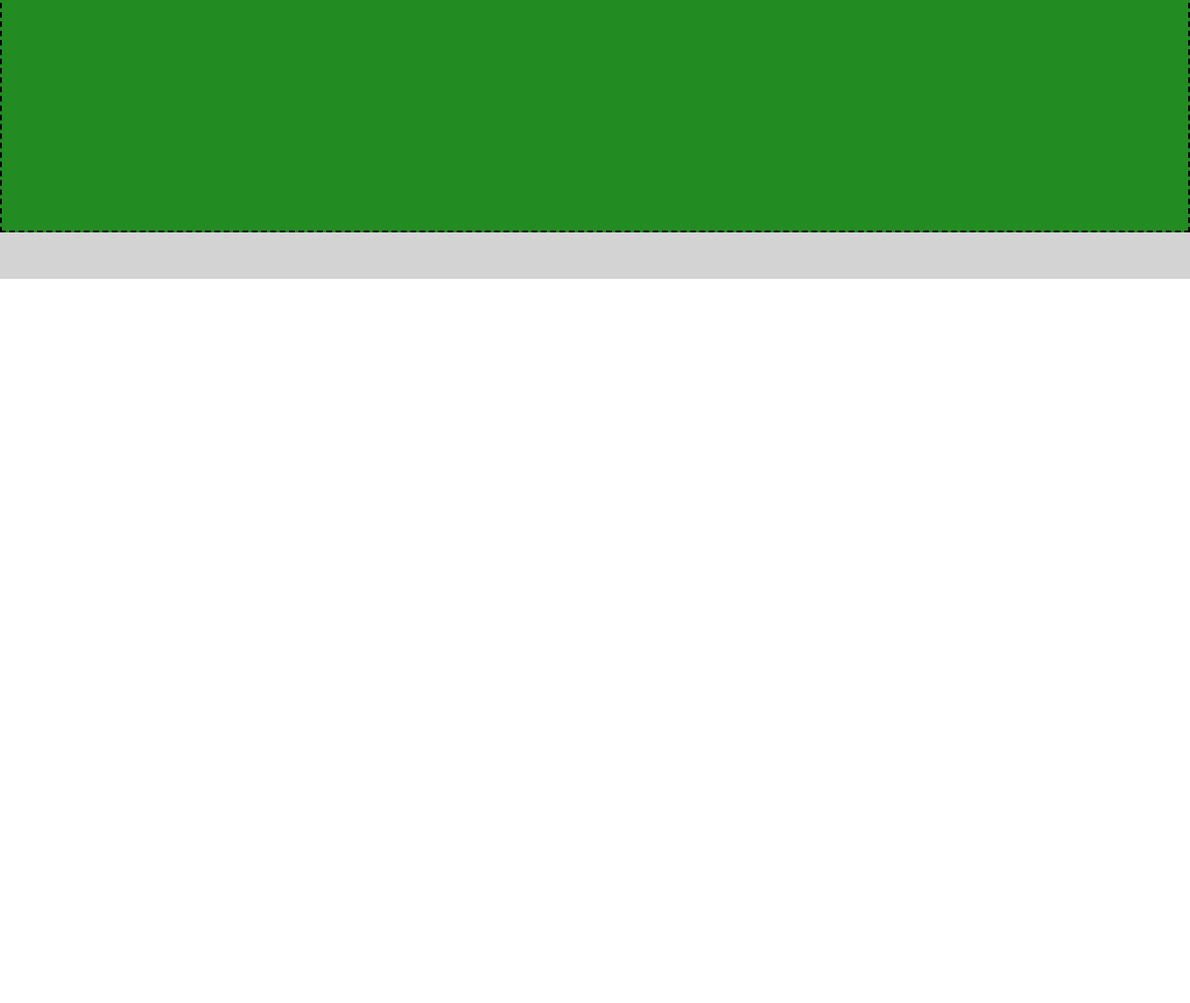
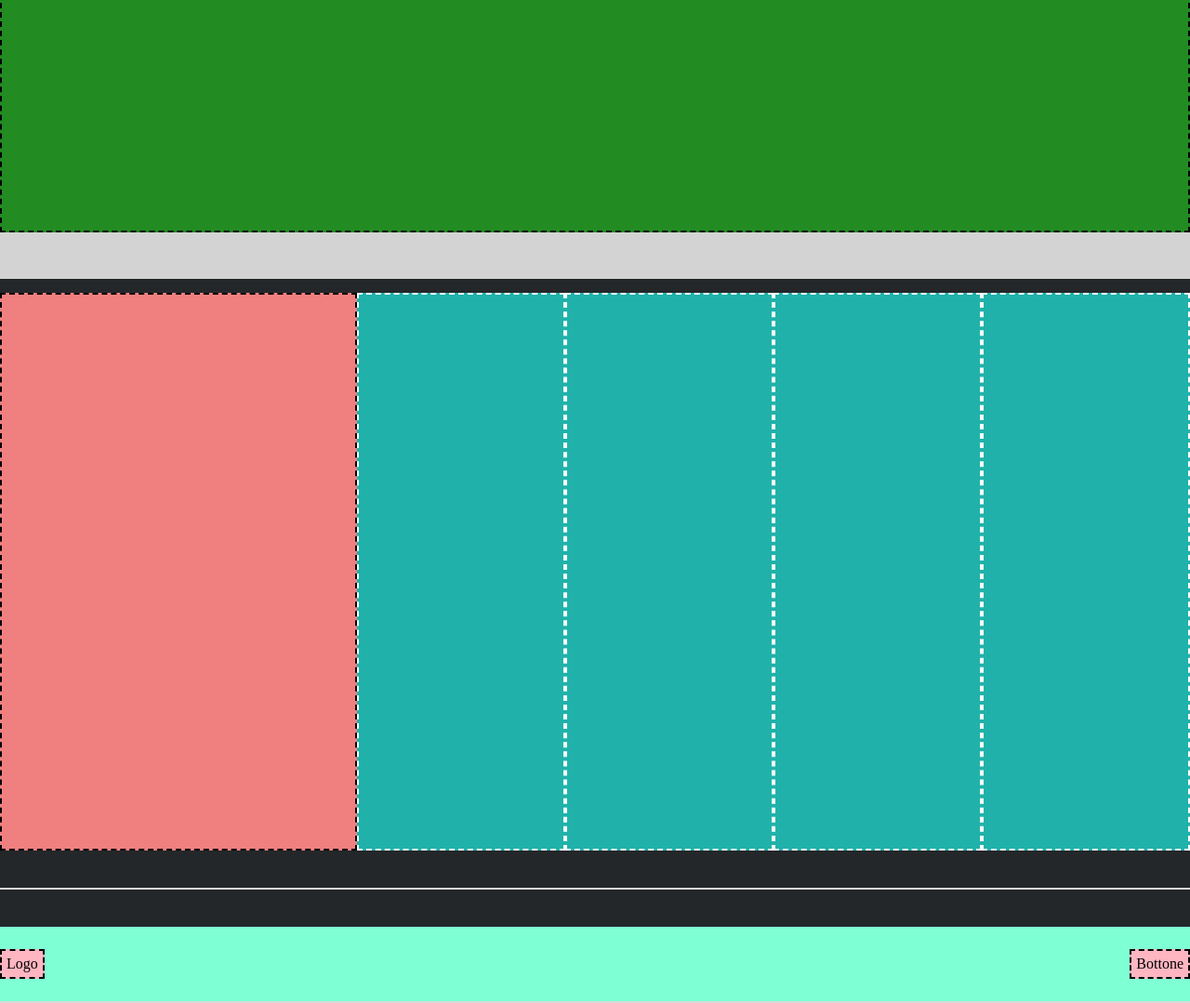
Before and after one commit to Luigi-Iorio/htmlcss-struttura-discord, a plain HTML site: page index.html in a window 1280 px wide. Shown: the part 3190-4269 px from the top of the page at 93% size. Before the commit the page ends 3490 px from the top, so only its background shows below. Drawn offline with Linux system fonts and the light colour scheme.

Commit message:
feat: footer struttura discord

```diff
--- a/css/style.css
+++ b/css/style.css
@@ -22,6 +22,10 @@ a {
 /* DEBUG */
 .debug .border {
   border: 2px dashed #000000;
+}
+
+.debug .border-w {
+  border: 2px dashed white;
 }
 
 .debug .border-l {
@@ -87,6 +91,36 @@ a {
   background-color: #ffc0cb;
 }
 
+/* debug footer */
+.debug footer {
+  background-color: #23272a;
+}
+
+.debug .col {
+  height: 600px;
+  width: calc(70% / 4);
+  background-color: #20b2aa;
+}
+
+.debug .col.big {
+  width: 30%;
+  background-color: #f08080;
+}
+
+.debug .footer.bottom {
+  background-color: #7fffd4;
+  height: 80px;
+}
+
+.debug .bottone {
+  background-color: #ffb6c1;
+  padding: 5px;
+}
+
+.conte {
+  border-bottom: 2px solid #d7d7d8;
+}
+
 /* HEADER */
 
 /* header top */
@@ -144,3 +178,23 @@ nav {
   display: flex;
   flex-direction: row-reverse;
 }
+
+/* FOOTER */
+footer {
+  padding-top: 15px;
+}
+
+.footer {
+  display: flex;
+  flex-direction: row;
+  justify-content: space-between;
+  align-items: center;
+}
+
+.footer.top {
+  margin-bottom: 40px;
+}
+
+.footer.bottom {
+  margin-top: 40px;
+}
--- a/index.html
+++ b/index.html
@@ -75,5 +75,30 @@
       <!-- /section quattro -->
     </main>
     <!-- /main -->
+
+    <!-- footer -->
+    <footer>
+      <!-- footer top-->
+      <div class="conte">
+        <div class="footer top big-layout">
+          <div class="col big border"></div>
+          <div class="col border-w"></div>
+          <div class="col border-w"></div>
+          <div class="col border-w"></div>
+          <div class="col border-w"></div>
+        </div>
+      </div>
+      <!-- /footer top-->
+
+      <!-- footer bottom-->
+      <div class="conte">
+        <div class="footer bottom big-layout">
+          <div class="bottone border">Logo</div>
+          <div class="bottone border">Bottone</div>
+        </div>
+      </div>
+      <!-- /footer bottom-->
+    </footer>
+    <!-- /footer -->
   </body>
 </html>
```
